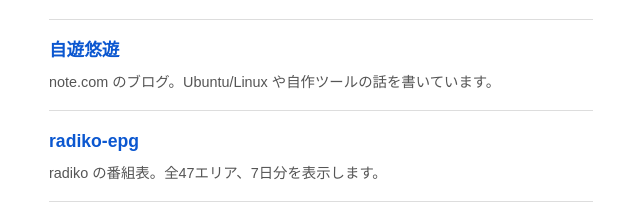
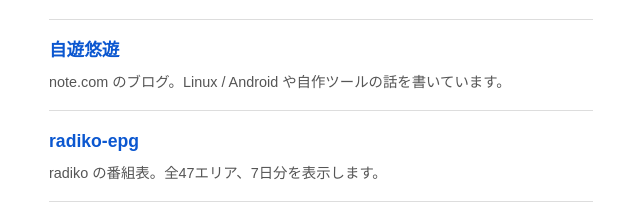
Before and after one commit to nidoneru/nidoneru.github.io, a plain HTML site: page index.html in a window 1280 px wide. Shown: the part 128-347 px from the top of the page, 319-959 px from the left. Drawn offline with Linux system fonts and the light colour scheme.

Commit message:
ブログの説明を Linux / Android に変更

```diff
--- a/index.html
+++ b/index.html
@@ -64,7 +64,7 @@
   <ul>
     <li>
       <a href="https://note.com/nidoneru_zzz">自遊悠遊</a>
-      <p class="desc">note.com のブログ。Ubuntu/Linux や自作ツールの話を書いています。</p>
+      <p class="desc">note.com のブログ。Linux / Android や自作ツールの話を書いています。</p>
     </li>
     <li>
       <a href="https://nidoneru.github.io/radiko-epg/">radiko-epg</a>
```
